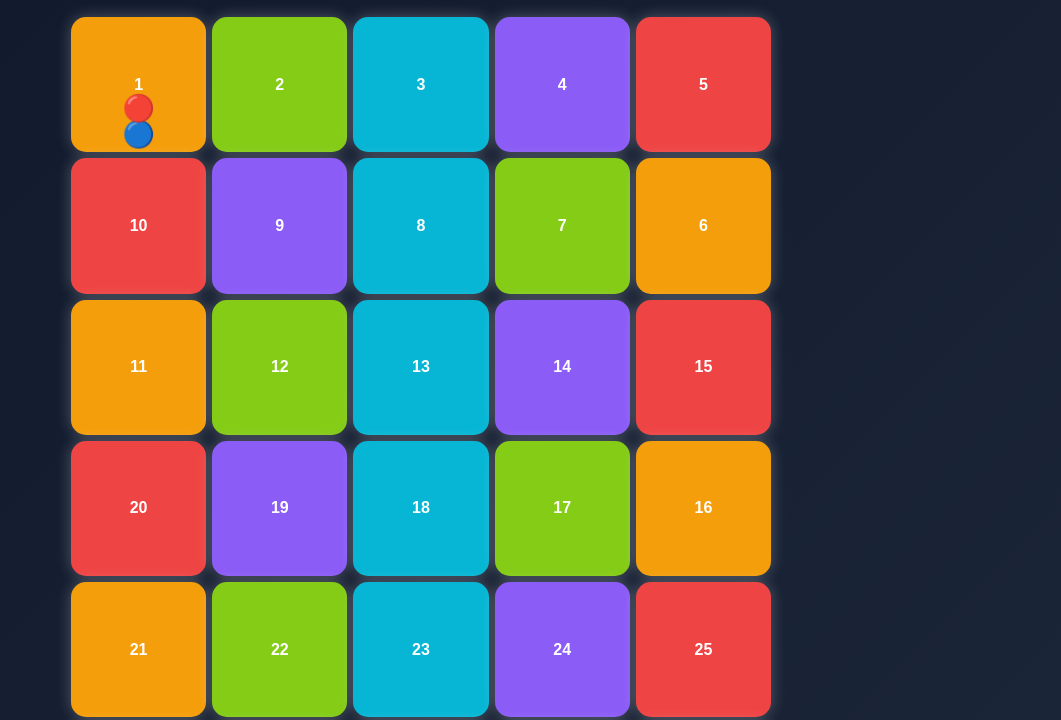
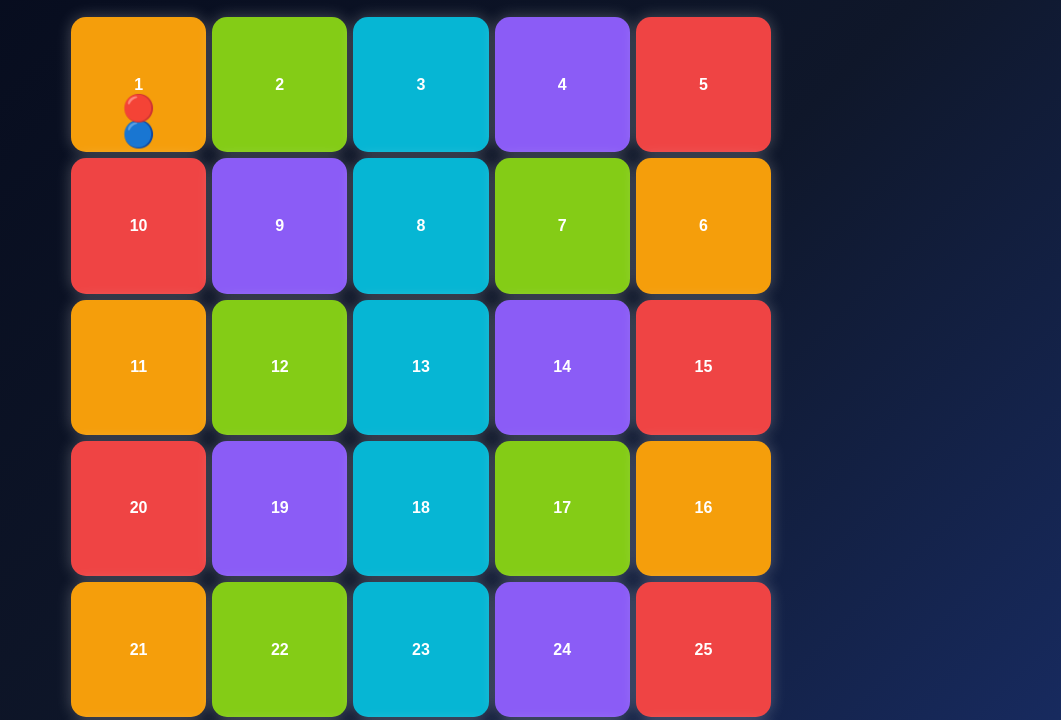
Before and after one commit to Bastian872/jeu-oie-v3, a plain HTML site: page index.html in a window 1280 px wide. Shown: the part 435-1155 px from the top of the page, without its empty margins (219-1280 px from the left). Drawn offline with Linux system fonts and the light colour scheme.

Commit message:
V4 fond dégradé

```diff
--- a/style.css
+++ b/style.css
@@ -107,3 +107,6 @@ border-radius:20px;
 max-width:100%;
 border-radius:15px;
 }
+body{
+    background: linear-gradient(135deg,#020617,#0f172a,#1e3a8a);
+}
```
